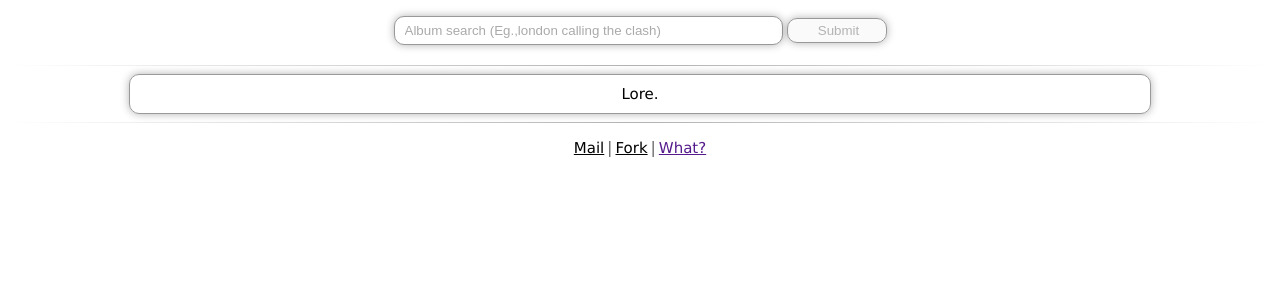
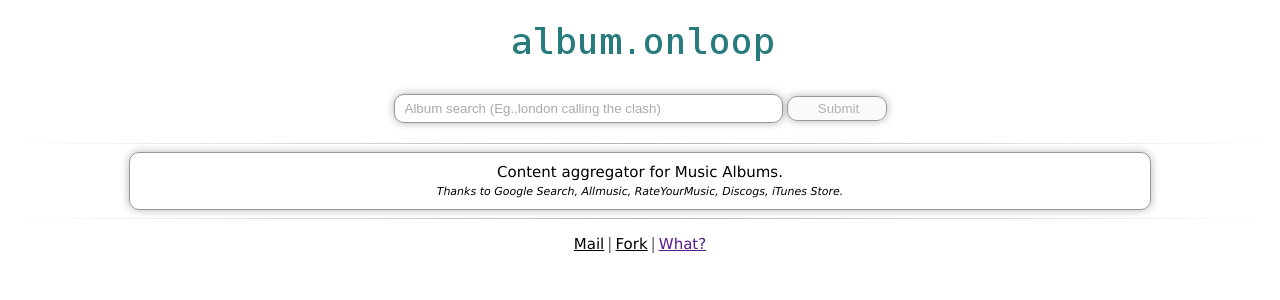
Before and after one commit to pranavrc/album.onloop, a Flask app: page / in a window 1280 px wide. Shown: the top 300 px of the page. Run offline with Flask 2, Linux system fonts and the light colour scheme; some libraries are stand-ins or nearby versions.

Commit message:
Logo and description.

```diff
--- a/templates/index.html
+++ b/templates/index.html
@@ -9,18 +9,19 @@
 </head>
 
 <body>
+<p style="text-align:center;"><a href="http://album.onloop.net/"><img src="{{ url_for('static', filename='logo.jpg') }}" alt="album.onloop" /></a></p>
 
 <div class="formDiv">
-<form id="userform" action="" onsubmit="return submitForm(1);">
+<form id="userform" action="" onsubmit="return submitForm(1, 5);">
 <fieldset>
 <input class="submitText" type="text" name="name" />
-<input class="submitBtn" type="submit" value="Submit" disabled="disabled" onclick="return submitForm(1);" />
+<input class="submitBtn" type="submit" value="Submit" disabled="disabled" onclick="return submitForm(1, 5);" />
 </fieldset>
 <hr />
 </form>
 </div>
 
-<div class="myDiv">Lore.</div>
+<div class="myDiv">Content aggregator for Music Albums.<br /><i>Thanks to Google Search, Allmusic, RateYourMusic, Discogs, iTunes Store.</i></div>
 
 <hr />
 
@@ -34,15 +35,17 @@
 <script type="text/javascript" src="{{ url_for('static', filename='jquery.watermarkinput.js') }}"></script>
 <script type="text/javascript">
 	/*<![CDATA[*/
-	function submitForm(count) {
-		if (count == 1) $('div.myDiv').html('<img src="{{ url_for('static', filename='loader.gif') }}" alt="Fetching..." />');
-		else $('div.myDiv').append('<img src="{{ url_for('static', filename='loader.gif') }}" alt="Fetching..." />');
+	function submitForm(count, maxCount) {
+		if (count == 1) $('div.myDiv').html('<img class="loader" src="{{ url_for('static', filename='loader.gif') }}" alt="Fetching..." />');
+		else $('div.myDiv').append('<img class="loader" src="{{ url_for('static', filename='loader.gif') }}" alt="Fetching..." />');
 
 		$.ajax({type:'POST', url: '/', data:$('#userform').serialize() + "&count=" + count, success: function(response) {
 				if (count == 1) { $('div.myDiv').html(response); }
-				else { $('img').replaceWith(response); }
+				else { $('img.loader').replaceWith(response); }
 				count++;
-				if (count <= 4) submitForm(count);
+				if (count <= maxCount) {
+					submitForm(count, maxCount);
+				}
 		}});
 
 	    return false;
```
Also changed, not shown: static/logo.jpg (added).
